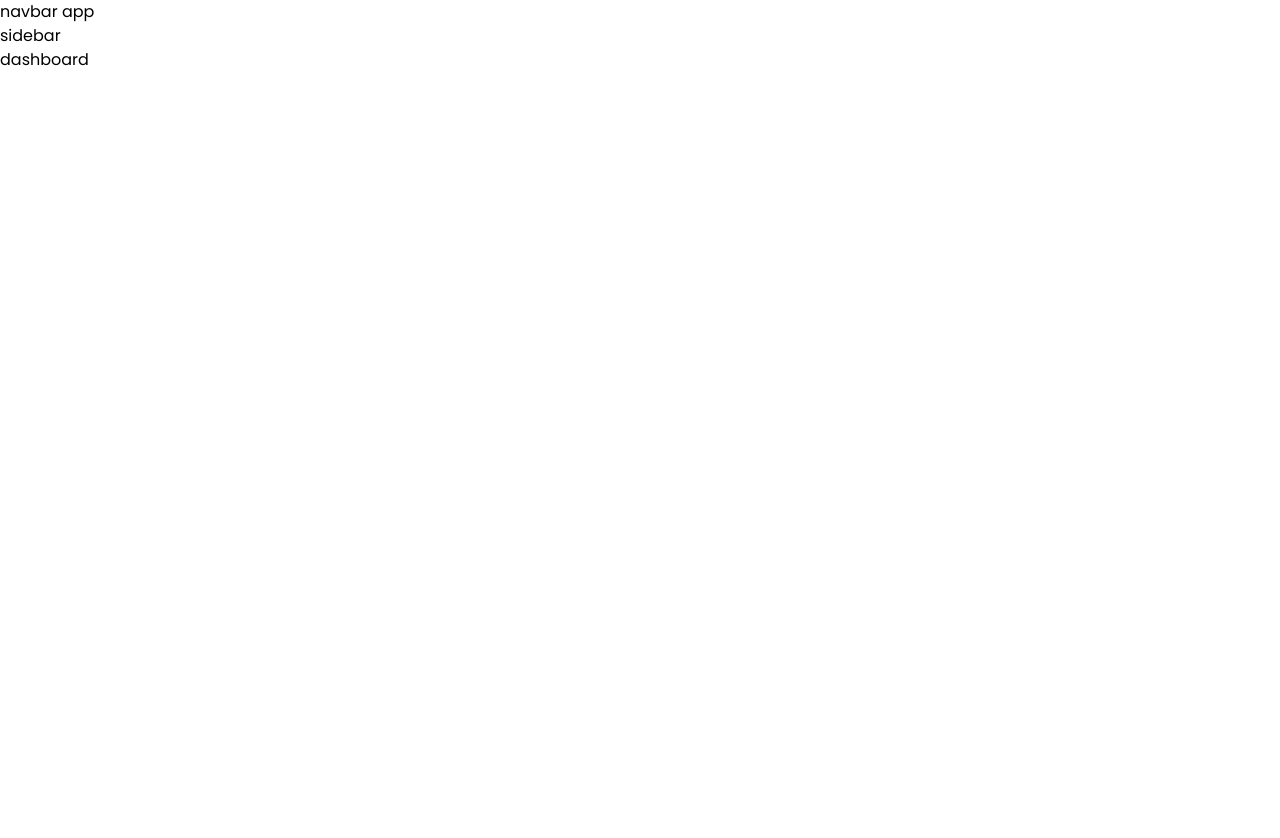
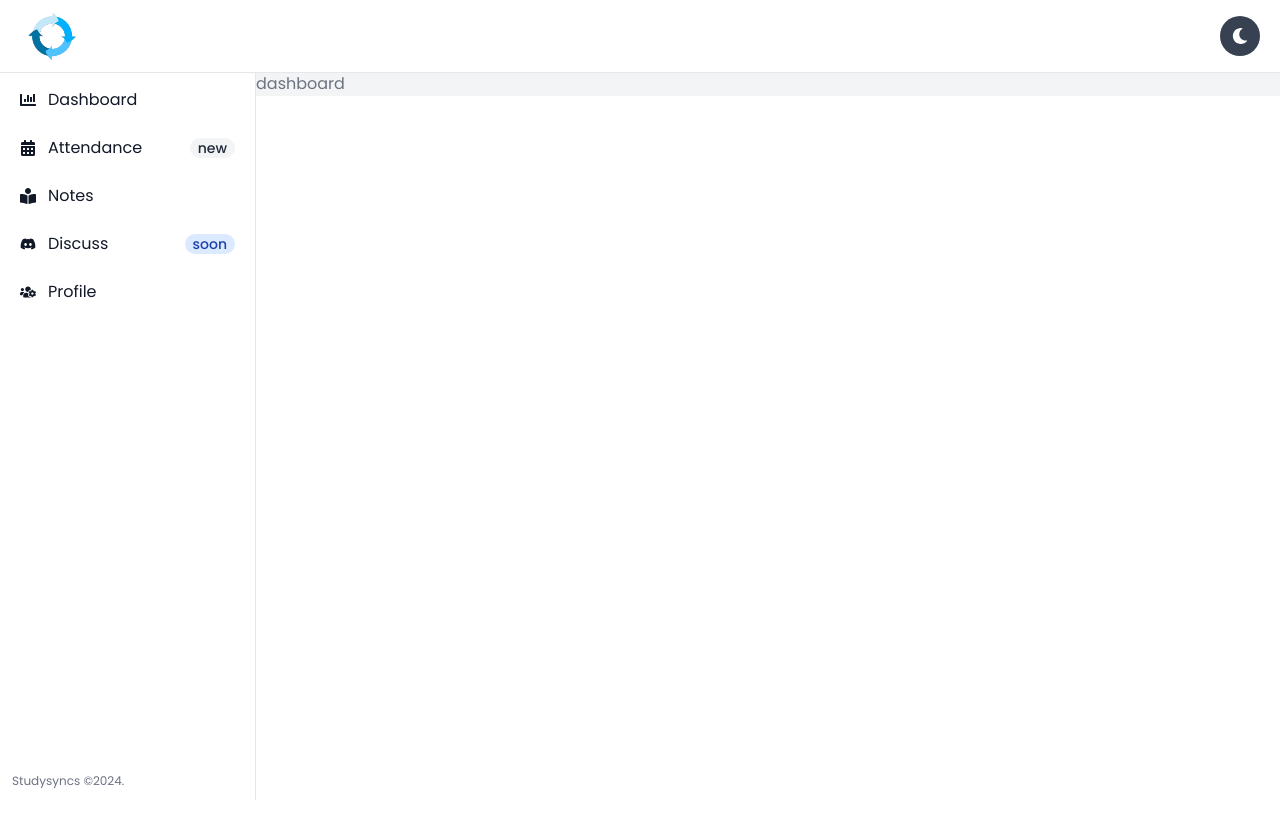
Before and after one commit to Vasudevshetty/studysyncs-v2, a React (Vite) app in the folder client/: page /app/dashboard in a window 1280 px wide. Shown: the top 838 px of the page. Before the commit the page ends 800 px from the top, so only its background shows below. Built offline with nearby package versions, Linux system fonts and the light colour scheme.

Commit message:
Completed navbar and sidebar setup, should add some more ui to the navbar. ;

```diff
--- a/client/src/App.jsx
+++ b/client/src/App.jsx
@@ -13,9 +13,13 @@ import Dashboard from "./components/App/Dashboard";
 import Attendance from "./components/App/Attendance";
 import Notes from "./components/App/Notes";
 import ProtectedRoute from "./utils/ProtectedRoute";
+import { ThemeProvider } from "./components/context/ThemeContext";
+import Profile from "./components/App/Profile";
+import Discuss from "./components/App/Discuss";
 
 function App() {
   return (
+    <ThemeProvider>
       <Router>
         <Routes>
           <Route path="/" element={<HomeLayout />} />
@@ -34,11 +38,14 @@ function App() {
             <Route path="dashboard" element={<Dashboard />} />
             <Route path="attendance" element={<Attendance />} />
             <Route path="notes" element={<Notes />} />
+            <Route path="profile" element={<Profile />} />
+            <Route path="discuss" element={<Discuss />} />
           </Route>
 
           <Route path="*" element={<PageNotFound />} />
         </Routes>
       </Router>
+    </ThemeProvider>
   );
 }
 
--- /dev/null
+++ b/client/src/components/App/Discuss.jsx
@@ -0,0 +1,5 @@
+function Discuss() {
+  return <div>Discuss</div>;
+}
+
+export default Discuss;
--- /dev/null
+++ b/client/src/components/App/LinkItem.jsx
@@ -0,0 +1,25 @@
+import { Link } from "react-router-dom";
+
+function LinkItem({ link, icon: Icon, text, badge, onClick }) {
+  return (
+    <li>
+      <Link
+        to={link}
+        className="flex items-center p-2 text-gray-900 rounded-lg dark:text-white hover:bg-gray-100 dark:hover:bg-gray-700 focus:outline-none"
+        onClick={onClick}
+      >
+        <Icon className="mr-3" />
+        <span className="flex-1 me-3">{text}</span>
+        {badge && (
+          <span
+            className={`inline-flex items-center justify-center px-2 ms-3 text-sm font-medium rounded-full ${badge.color} ${badge.darkColor}`}
+          >
+            {badge.text}
+          </span>
+        )}
+      </Link>
+    </li>
+  );
+}
+
+export default LinkItem;
--- a/client/src/components/App/Navbar.jsx
+++ b/client/src/components/App/Navbar.jsx
@@ -1,5 +1,34 @@
-function Navbar() {
-  return <div>navbar app</div>;
+import { FaMoon, FaSun } from "react-icons/fa";
+import { HiOutlineMenuAlt2 } from "react-icons/hi";
+import { useTheme } from "../context/ThemeContext";
+import { Link } from "react-router-dom";
+
+function Navbar({ toggleSidebar }) {
+  const { isDarkMode, toggleTheme } = useTheme(); // Use the context
+
+  return (
+    <nav className="fixed top-0 flex z-50 w-full bg-white items-center justify-between px-5 py-3 border-b dark:bg-gray-800 dark:border-gray-700">
+      <div className="flex items-center justify-between rtl:justify-end">
+        <button
+          className="inline-flex p-2 items-center text-sm text-gray-500 rounded-lg hover:bg-gray-100 focus:outline-none focus:ring-2 focus:ring-gray-200 dark:text-gray-400 dark:focus:ring-gray-600 dark:hover:bg-gray-700 sm:hidden"
+          onClick={toggleSidebar}
+        >
+          <HiOutlineMenuAlt2 className="text-2xl" />
+        </button>
+        <Link to="/app/dashboard">
+          <img src="/syncs.png" alt="logo" className="h-12 w-fit ml-2" />
+        </Link>
+      </div>
+      <button
+        onClick={() => toggleTheme()}
+        className="p-2 bg-gray-700 rounded-full h-10 w-10 flex items-center justify-center dark:bg-white"
+      >
+        <span className="dark:text-gray-600 text-white">
+          {isDarkMode ? <FaSun /> : <FaMoon />}
+        </span>
+      </button>
+    </nav>
+  );
 }
 
 export default Navbar;
--- /dev/null
+++ b/client/src/components/App/Profile.jsx
@@ -0,0 +1,5 @@
+function Profile() {
+  return <div>profile</div>;
+}
+
+export default Profile;
--- a/client/src/components/App/Sidebar.jsx
+++ b/client/src/components/App/Sidebar.jsx
@@ -1,5 +1,45 @@
-function Sidebar() {
-  return <div>sidebar</div>;
+import { links } from "@/constants";
+import LinkItem from "./LinkItem";
+import { useEffect, useRef } from "react";
+
+function Sidebar({ isSidebarOpen, setIsSidebarOpen }) {
+  const sidebarRef = useRef(null);
+
+  useEffect(() => {
+    function handleOverlayClick(event) {
+      if (sidebarRef.current && !sidebarRef.current.contains(event.target))
+        setIsSidebarOpen(false);
+    }
+    document.addEventListener("mousedown", handleOverlayClick);
+    return () => {
+      document.removeEventListener("mousedown", handleOverlayClick);
+    };
+  }, [sidebarRef, setIsSidebarOpen]);
+
+  return (
+    <aside
+      className={`fixed top-0 left-0 z-40 h-full pt-[4.5rem] w-64 bg-white border-r border-gray-200 dark:bg-gray-800 dark:border-gray-700 sm:translate-x-0 transition-transform ${
+        isSidebarOpen ? "translate-x-0" : "-translate-x-full"
+      }`}
+      ref={sidebarRef}
+    >
+      <div className="px-3 py-2 overflow-y-auto h-full flex flex-col justify-between">
+        <ul className="space-y-2">
+          {links.map((link, index) => (
+            <LinkItem
+              key={index}
+              {...link}
+              onClick={() => setIsSidebarOpen(false)}
+            />
+          ))}
+        </ul>
+
+        <div>
+          <span className="text-gray-500 text-xs">Studysyncs &copy;2024.</span>
+        </div>
+      </div>
+    </aside>
+  );
 }
 
 export default Sidebar;
--- a/client/src/components/context/ThemeContext.jsx
+++ b/client/src/components/context/ThemeContext.jsx
@@ -1,5 +1,5 @@
 /* eslint-disable react/prop-types */
-import { createContext, useContext, useState } from 'react';
+import { createContext, useContext, useState } from "react";
 
 const ThemeContext = createContext();
 
@@ -7,8 +7,8 @@ export const ThemeProvider = ({ children }) => {
   const [isDarkMode, setIsDarkMode] = useState(false);
 
   const toggleTheme = () => {
-    setIsDarkMode(prevMode => !prevMode);
-    document.documentElement.classList.toggle('dark', !isDarkMode);
+    setIsDarkMode((prevMode) => !prevMode);
+    document.documentElement.classList.toggle("dark", !isDarkMode);
   };
 
   return (
--- /dev/null
+++ b/client/src/constants/index.js
@@ -0,0 +1,50 @@
+import {
+  FaChartBar,
+  FaCalendarAlt,
+  FaUsersCog,
+  FaBookReader,
+  FaDiscord,
+  FaGithub,
+} from "react-icons/fa";
+
+export const links = [
+  {
+    link: "/app/dashboard",
+    icon: FaChartBar,
+    text: "Dashboard",
+  },
+  {
+    link: "/app/attendance",
+    icon: FaCalendarAlt,
+    text: "Attendance",
+    badge: {
+      text: "new",
+      color: "bg-gray-100 text-gray-800",
+      darkColor: "dark:bg-gray-700 dark:text-gray-300",
+    },
+  },
+  {
+    link: "/app/notes",
+    icon: FaBookReader,
+    text: "Notes",
+  },
+  {
+    link: "/app/discuss",
+    icon: FaDiscord,
+    text: "Discuss",
+    badge: {
+      text: "soon",
+      color: "bg-blue-100 text-blue-800",
+      darkColor: "dark:bg-blue-900 dark:text-blue-300",
+    },
+  },
+  {
+    link: "/app/profile",
+    icon: FaUsersCog,
+    text: "Profile",
+  },
+];
+
+export const social = [
+  { link: "https://github.com/Vasudevshetty/studysyncs-v2", icon: FaGithub },
+];
--- a/client/src/index.css
+++ b/client/src/index.css
@@ -7,5 +7,5 @@ body {
 }
 
 * {
-  @apply transition-colors duration-500;
+  @apply transition-colors duration-200;
 }
--- a/client/src/pages/AppLayout.jsx
+++ b/client/src/pages/AppLayout.jsx
@@ -1,14 +1,22 @@
 import Navbar from "@/components/App/Navbar";
 import Sidebar from "@/components/App/Sidebar";
+import { useState } from "react";
 import { Outlet } from "react-router-dom";
 
 function AppLayout() {
+  const [isSidebarOpen, setIsSidebarOpen] = useState(false);
+
   return (
-    <>
-      <Navbar />
-      <Sidebar />
-      <Outlet />
-    </>
+    <main className="h-screen">
+      <Navbar toggleSidebar={() => setIsSidebarOpen((open) => !open)} />
+      <Sidebar
+        isSidebarOpen={isSidebarOpen}
+        setIsSidebarOpen={setIsSidebarOpen}
+      />
+      <main className="mt-[4.5rem] sm:ml-64 text-gray-500 translate-all duration-300 dark:bg-gray-800 bg-gray-100">
+        <Outlet />
+      </main>
+    </main>
   );
 }
 
--- a/client/src/pages/HomeLayout.jsx
+++ b/client/src/pages/HomeLayout.jsx
@@ -3,19 +3,15 @@ import Footer from "@/components/Home/Footer";
 import Hero from "@/components/Home/Hero";
 import Navbar from "@/components/Home/Navbar";
 // import Testimony from "@/components/Home/Testimony";
-import { ThemeProvider } from "@/components/context/ThemeContext";
 
 function HomeLayout() {
-
   return (
     <>
-      <ThemeProvider>
-        <Navbar />
-        <Hero />
-        {/* <Features />
+      <Navbar />
+      <Hero />
+      {/* <Features />
       <Testimony /> */}
-        <Footer />
-      </ThemeProvider>
+      <Footer />
     </>
   );
 }
```
Lines whose indentation alone changed are shown as unchanged.
